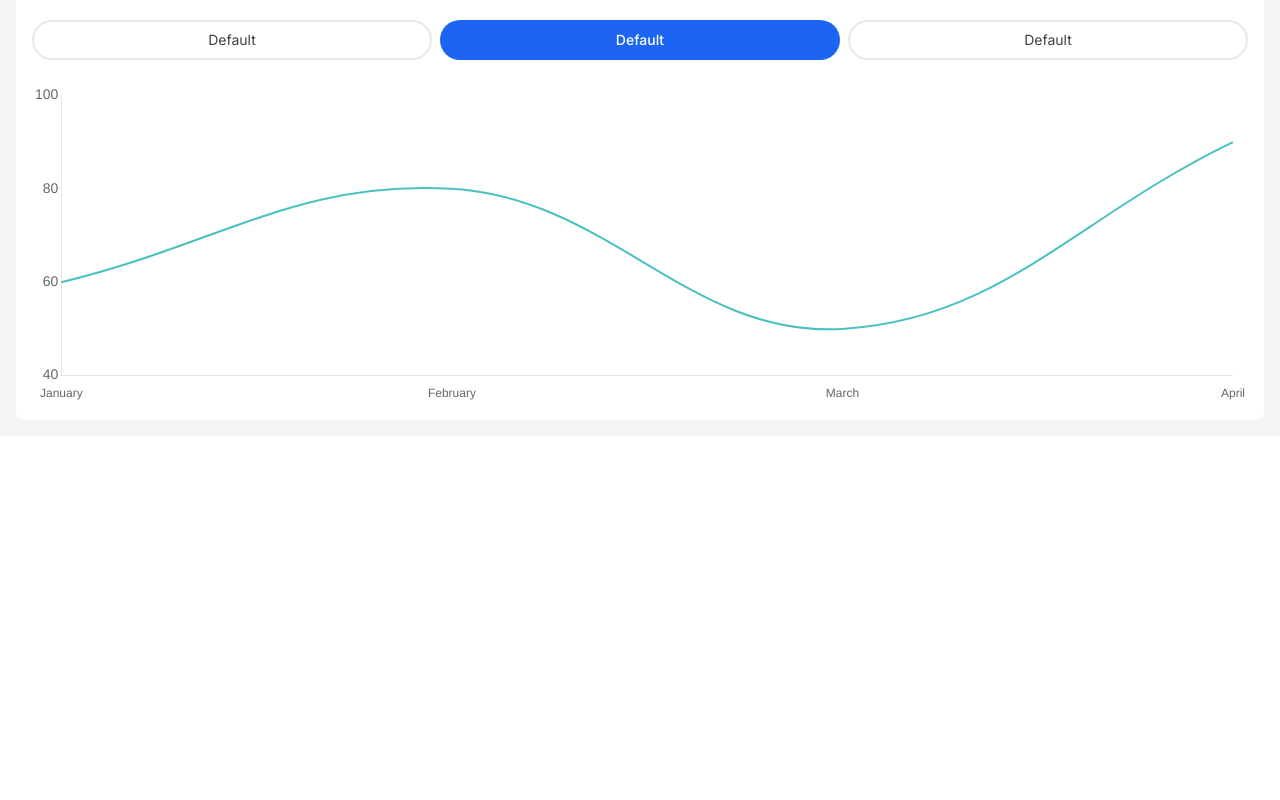
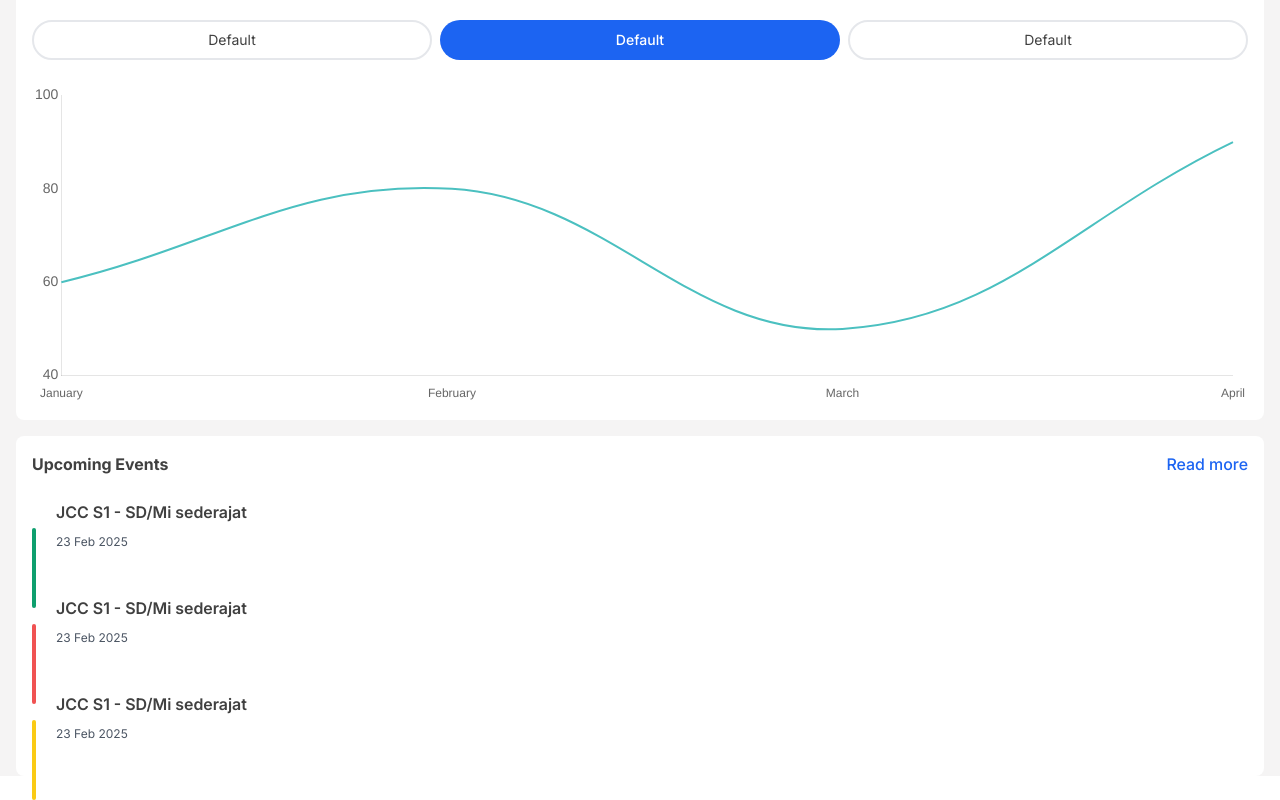
Before and after one commit to Firay24/JD-FiraYusiRukmana-jcc-frontend, a Next.js app: page /member in a window 1280 px wide. Shown: the part 390-1190 px from the top of the page. Before the commit the page ends 826 px from the top, so only its background shows below. Built offline with nearby package versions, Linux system fonts and the light colour scheme.

Commit message:
feat(member): add upcoming events section
- Added a section to display upcoming events.
- Implemented event cards with date and title.
- Styled the section for better readability.

```diff
--- a/src/app/member/page.tsx
+++ b/src/app/member/page.tsx
@@ -103,7 +103,38 @@ const HomeMember = () => {
         </div>
 
         {/* upcoming event */}
-        <div></div>
+        <div className="rounded-lg bg-white p-4">
+          <div className="flex justify-between">
+            <p className="font-bold text-neutral-700">Upcoming Events</p>
+
+            <a href="#" className="font-medium text-blue-600 hover:underline dark:text-blue-500">
+              Read more
+            </a>
+          </div>
+          <div className="mt-3 grid grid-cols-1 gap-4">
+            <div className="flex pl-0">
+              <hr className="mr-2 h-full w-1 rounded border-0 bg-green-500 dark:bg-gray-700 md:my-10" />
+              <div className="grid grid-cols-1 gap-1 p-3">
+                <p className="font-semibold text-neutral-700">JCC S1 - SD/Mi sederajat</p>
+                <p className="text-xs text-gray-600">23 Feb 2025</p>
+              </div>
+            </div>
+            <div className="flex pl-0">
+              <hr className="mr-2 h-full w-1 rounded border-0 bg-red-500 dark:bg-gray-700 md:my-10" />
+              <div className="grid grid-cols-1 gap-1 p-3">
+                <p className="font-semibold text-neutral-700">JCC S1 - SD/Mi sederajat</p>
+                <p className="text-xs text-gray-600">23 Feb 2025</p>
+              </div>
+            </div>
+            <div className="flex pl-0">
+              <hr className="mr-2 h-full w-1 rounded border-0 bg-yellow-300 dark:bg-gray-700 md:my-10" />
+              <div className="grid grid-cols-1 gap-1 p-3">
+                <p className="font-semibold text-neutral-700">JCC S1 - SD/Mi sederajat</p>
+                <p className="text-xs text-gray-600">23 Feb 2025</p>
+              </div>
+            </div>
+          </div>
+        </div>
       </div>
     </div>
   );
```
